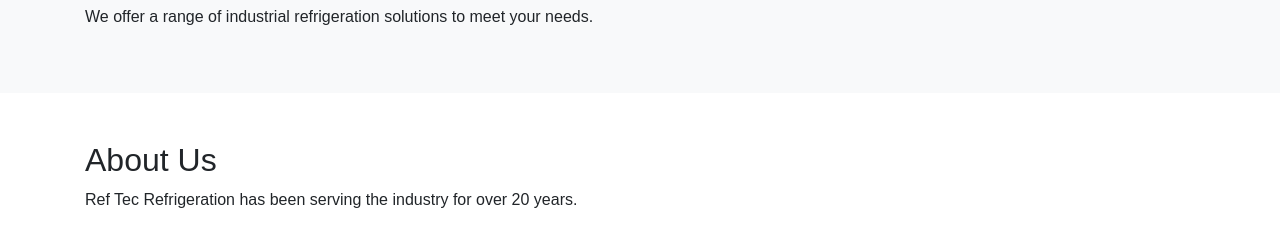
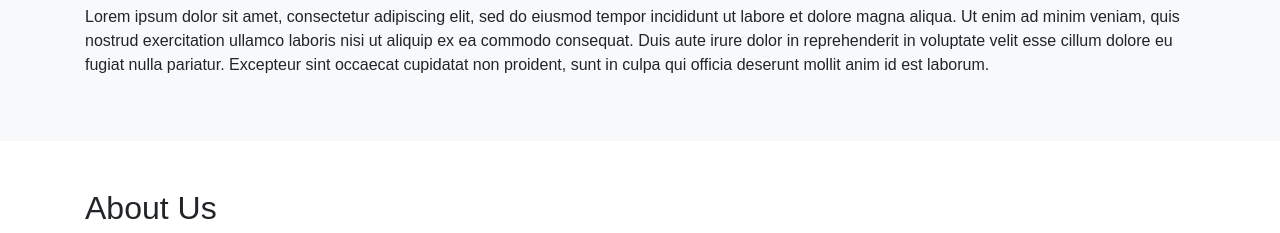
Before and after one commit to ApplesAreNotBananas/applesarenotbananas.github.io, a plain HTML site: page index.html in a window 1280 px wide. Shown: the part 645-878 px from the top of the page. Drawn offline with nearby package versions, Linux system fonts and the light colour scheme.

Commit message:
added lorem ipsum text

```diff
--- a/index.html
+++ b/index.html
@@ -76,7 +76,7 @@
 <section id="services" class="py-5 bg-light">
     <div class="container">
         <h2>Our Services</h2>
-        <p>We offer a range of industrial refrigeration solutions to meet your needs.</p>
+        <p>Lorem ipsum dolor sit amet, consectetur adipiscing elit, sed do eiusmod tempor incididunt ut labore et dolore magna aliqua. Ut enim ad minim veniam, quis nostrud exercitation ullamco laboris nisi ut aliquip ex ea commodo consequat. Duis aute irure dolor in reprehenderit in voluptate velit esse cillum dolore eu fugiat nulla pariatur. Excepteur sint occaecat cupidatat non proident, sunt in culpa qui officia deserunt mollit anim id est laborum.</p>
     </div>
 </section>
 
@@ -84,7 +84,7 @@
 <section id="about" class="py-5">
     <div class="container">
         <h2>About Us</h2>
-        <p>Ref Tec Refrigeration has been serving the industry for over 20 years.</p>
+        <p>Lorem ipsum dolor sit amet, consectetur adipiscing elit, sed do eiusmod tempor incididunt ut labore et dolore magna aliqua. Ut enim ad minim veniam, quis nostrud exercitation ullamco laboris nisi ut aliquip ex ea commodo consequat. Duis aute irure dolor in reprehenderit in voluptate velit esse cillum dolore eu fugiat nulla pariatur. Excepteur sint occaecat cupidatat non proident, sunt in culpa qui officia deserunt mollit anim id est laborum..</p>
     </div>
 </section>
 
```
